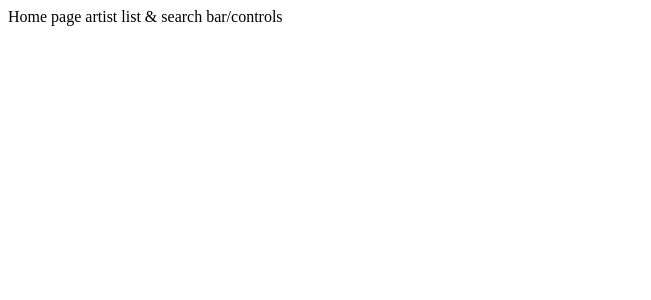
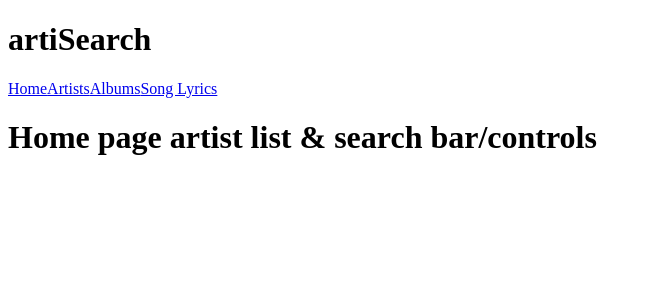
Before and after one commit to juliannevela/artiSearch, a React app: page / in a window 1280 px wide. Shown: the top 300 px of the page, without its empty margins (0-651 px from the left). Built offline with nearby package versions, Linux system fonts and the light colour scheme.

Commit message:
added headed with navlinks

```diff
--- a/src/components/app/App.jsx
+++ b/src/components/app/App.jsx
@@ -4,15 +4,17 @@ import HomePage from '../../containers/HomePage';
 import ArtistPage from '../../containers/ArtistPage';
 import AlbumPage from '../../containers/AlbumPage';
 import SongLyrics from '../../containers/SongLyrics';
+import Header from './Header';
 
 export default function App() {
   return (
     <Router>
+      <Header />
       <Switch>
-        <Route path="/" component={HomePage} />
-        <Route path="/artist/:id" component={ArtistPage} />
-        <Route path="/album/:id" component={AlbumPage} />
-        <Route path="/lyrics/:artist/:title" component={SongLyrics} />
+        <Route exact path="/" component={HomePage} />
+        <Route exact path="/artists/:id" component={ArtistPage} />
+        <Route exact path="/album/:id" component={AlbumPage} />
+        <Route exact path="/lyrics/:artist/:title" component={SongLyrics} />
       </Switch>
     </Router>
   );
--- /dev/null
+++ b/src/components/app/Header.jsx
@@ -0,0 +1,18 @@
+import React from 'react';
+import { Link } from 'react-router-dom';
+
+function Header() {
+  return (
+    <header>
+      <h1>artiSearch</h1>
+      <nav>
+        <Link to="/">Home</Link>
+        <Link to="/artists">Artists</Link>
+        <Link to="/albums">Albums</Link>
+        <Link to="/lyrics">Song Lyrics</Link>
+      </nav>
+    </header>
+  );
+}
+
+export default Header;
--- a/src/containers/HomePage.jsx
+++ b/src/containers/HomePage.jsx
@@ -1,7 +1,11 @@
 import React from 'react';
 
 function HomePage() {
-  return <div>Home page artist list & search bar/controls</div>;
+  return (
+    <main>
+      <h1>Home page artist list & search bar/controls</h1>
+    </main>
+  );
 }
 
 export default HomePage;
```
